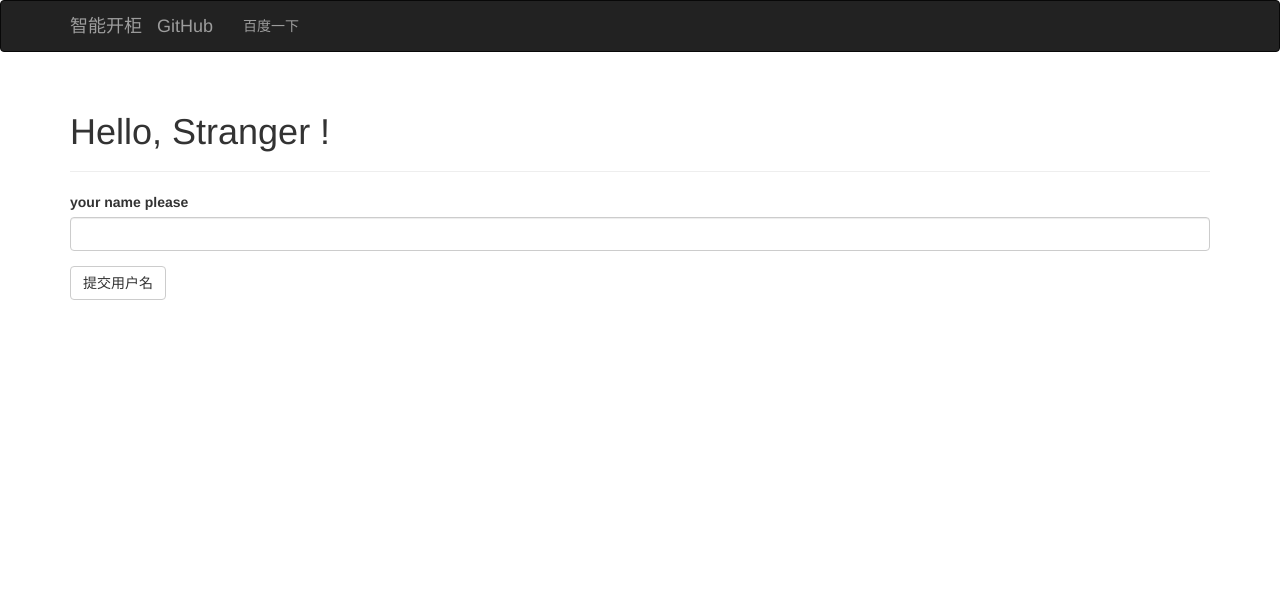
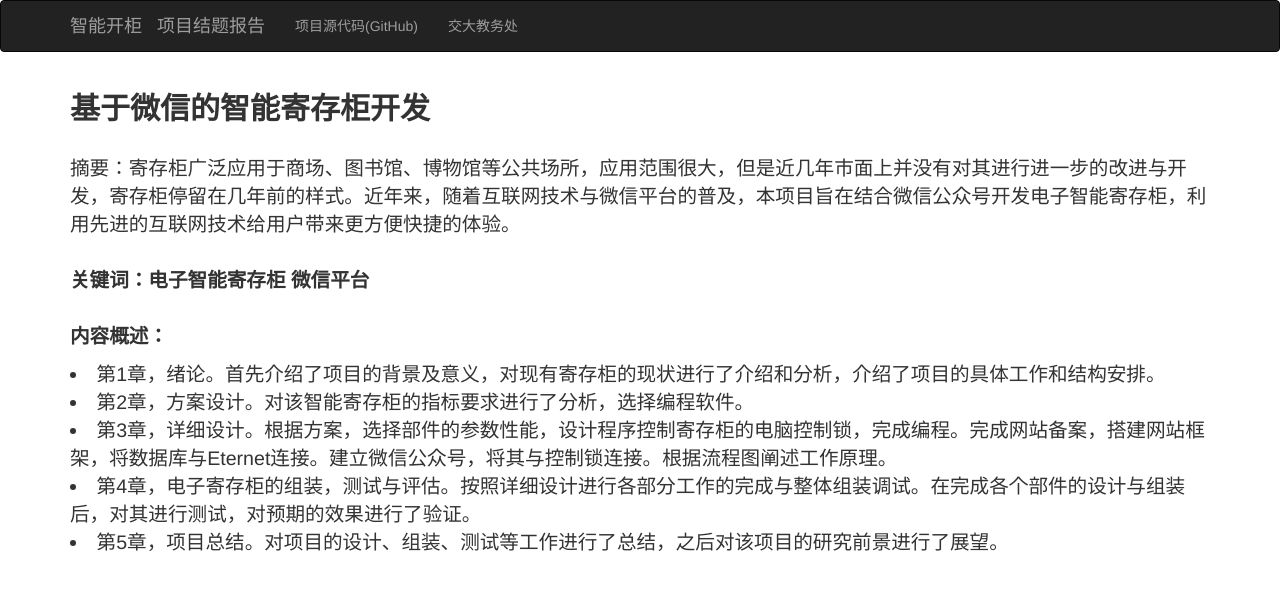
Before and after one commit to slocked/SJTUME, a Flask app: page / in a window 1280 px wide. Shown: the top 590 px of the page. Run offline with Flask 2, Linux system fonts and the light colour scheme; some libraries are stand-ins or nearby versions.

Commit message:
upgrade base.html

```diff
--- a/sjtume/templates/base.html
+++ b/sjtume/templates/base.html
@@ -8,18 +8,19 @@
 	<div class = "container">
 		<div class = "navbar-header">
 			<button type="button" class="navbar-toggle"
-			 data-toggle="collapse" data-target=".navbar-collapse">
+			 data-toggle="collapse" data-target="#navbar-collapse">
 			 	<span class = "sr-only"> Toggle navigation </span>
 			 	<span class = "icon-bar"></span>
 			 	<span class = "icon-bar"></span>
 			 	<span class = "icon-bar"></span>
 			 </button>
 			 <a class="navbar-brand" href="/open">智能开柜</a>
-			 <a class="navbar-brand" href="https://github.com/llxxee/A-website-by-Flask">GitHub</a>
+			 <a class="navbar-brand" href="#first">项目结题报告</a>
 		</div>
-		<div class="collapse navbar-collapse" id=".navbar-collapse">
+		<div class="collapse navbar-collapse" id="navbar-collapse">
 			<ul class = "nav navbar-nav">
-				<li><a href="http://www.baidu.com"> 百度一下 </a></li>
+				<li><a href="https://github.com/llxxee/SJTUME"> 项目源代码(GitHub) </a></li>
+				<li><a href="http://jwc.sjtu.edu.cn">交大教务处</a></li>
 			</ul>
 		</div>
 	</div>
@@ -27,7 +28,7 @@
 {% endblock %}
 
 {% block content %}
-<div class="container">
+<div class="container" id = "first">
 	{% for message in get_flashed_messages() %}
 	<div class="alert alert-warning">
 		<button type="button" class="close" data-dismiss="alert">&times;</button>
@@ -35,6 +36,7 @@
 	</div>
 	{% endfor %}
 
+
 	{% block page_content %}{% endblock %}
 
 
--- a/sjtume/templates/index.html
+++ b/sjtume/templates/index.html
@@ -1,12 +1,36 @@
+
 {% extends "base.html" %}
 {% import "bootstrap/wtf.html" as wtf %}
 
-{% block title %} 工程学导论 {% endblock %}
+
 
 {% block page_content %}
-<div class="page-header">
-	<h1> Hello, {% if name %}{{name}}{% else %} Stranger {% endif %}! </h1>
+
+
+<h2><strong>基于微信的智能寄存柜开发</strong></h2>
+
+
+<div>
+    <body>
+ <br/>
+<p style="font-size:140%">
+摘要：寄存柜广泛应用于商场、图书馆、博物馆等公共场所，应用范围很大，但是近几年市面上并没有对其进行进一步的改进与开发，寄存柜停留在几年前的样式。近年来，随着互联网技术与微信平台的普及，本项目旨在结合微信公众号开发电子智能寄存柜，利用先进的互联网技术给用户带来更方便快捷的体验。
+<strong>
+    <br/><br/>
+关键词：电子智能寄存柜 微信平台
+<br/><br/>
+内容概述：</strong>
+</p>
+
+<div style="font-size:140%">
+<li >第1章，绪论。首先介绍了项目的背景及意义，对现有寄存柜的现状进行了介绍和分析，介绍了项目的具体工作和结构安排。</li>
+<li>第2章，方案设计。对该智能寄存柜的指标要求进行了分析，选择编程软件。</li>
+<li>第3章，详细设计。根据方案，选择部件的参数性能，设计程序控制寄存柜的电脑控制锁，完成编程。完成网站备案，搭建网站框架，将数据库与Eternet连接。建立微信公众号，将其与控制锁连接。根据流程图阐述工作原理。</li>
+<li>第4章，电子寄存柜的组装，测试与评估。按照详细设计进行各部分工作的完成与整体组装调试。在完成各个部件的设计与组装后，对其进行测试，对预期的效果进行了验证。</li>
+<li>第5章，项目总结。对项目的设计、组装、测试等工作进行了总结，之后对该项目的研究前景进行了展望。 </li>
+
+</div>
+    </body>
 </div>
 
-{{wtf.quick_form(form)}}
 {% endblock %}
```
